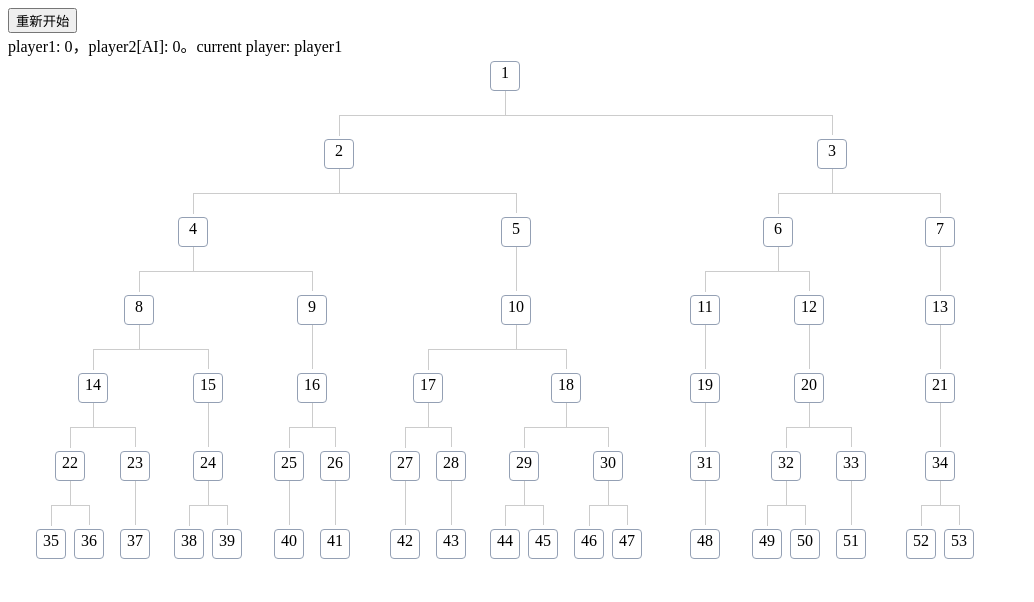
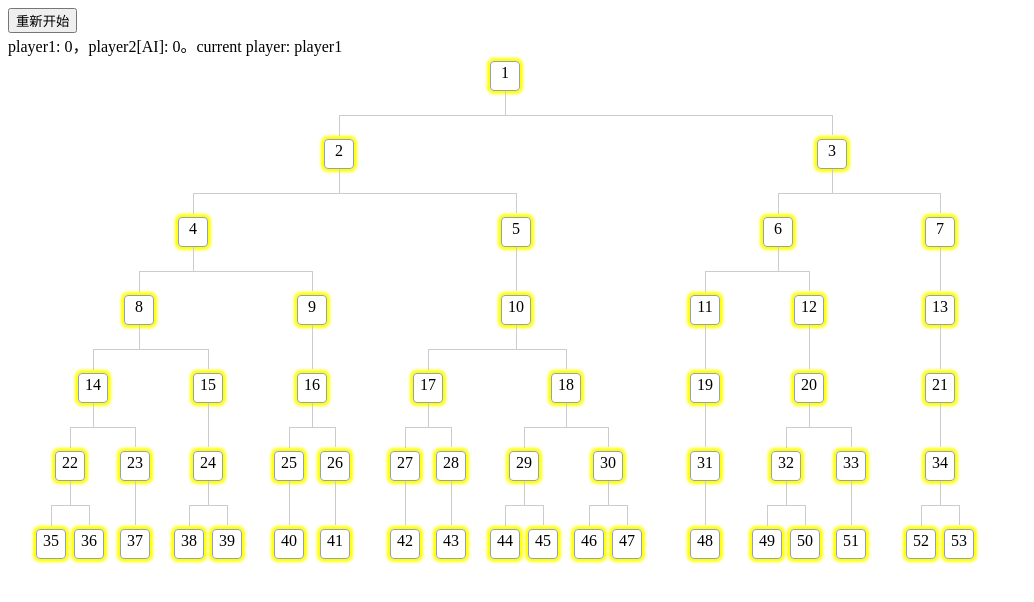
Before and after one commit to xyy94813/tree-game, a React (Vite) app: page / in a window 1280 px wide. Shown: the top 602 px of the page, without its empty margins (0-1034 px from the left). Built offline with nearby package versions, Linux system fonts and the light colour scheme.

Commit message:
feat: 可选中的节点增加样式

```diff
--- a/src/components/TreeNode/TreeNode.css
+++ b/src/components/TreeNode/TreeNode.css
@@ -13,6 +13,10 @@
   min-height: 24px;
   border-radius: 4px;
   border: 1px solid #94a0b4;
+}
+
+.tree-node:not(.disabled) > .tree-node-val {
+  box-shadow: 0px 0px 3px 3px yellow;
 }
 
 .tree-node:not(.disabled) > .tree-node-val:hover {
```
